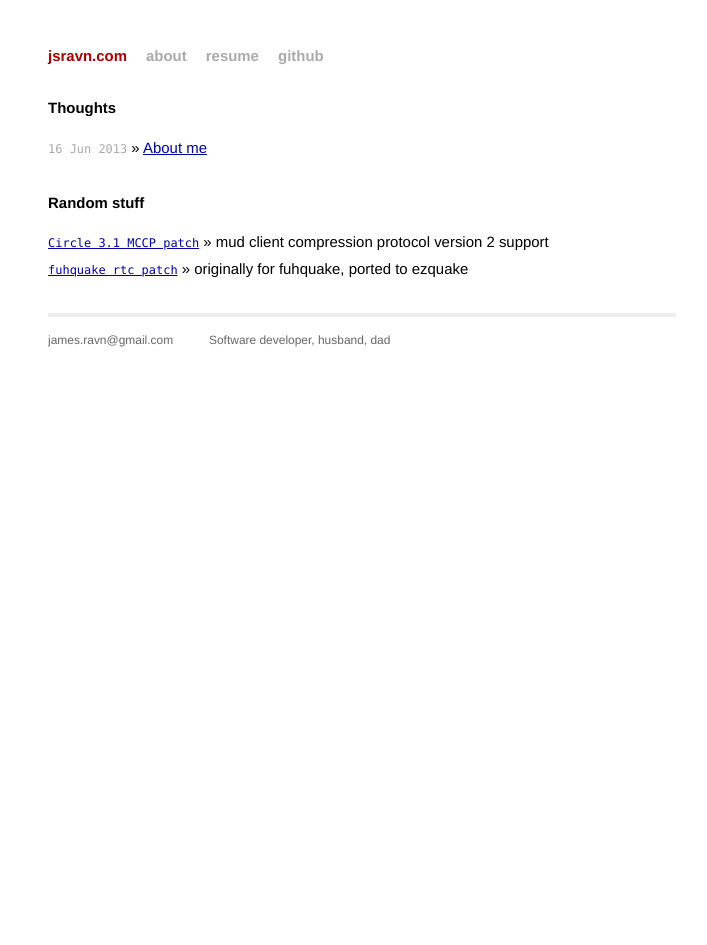
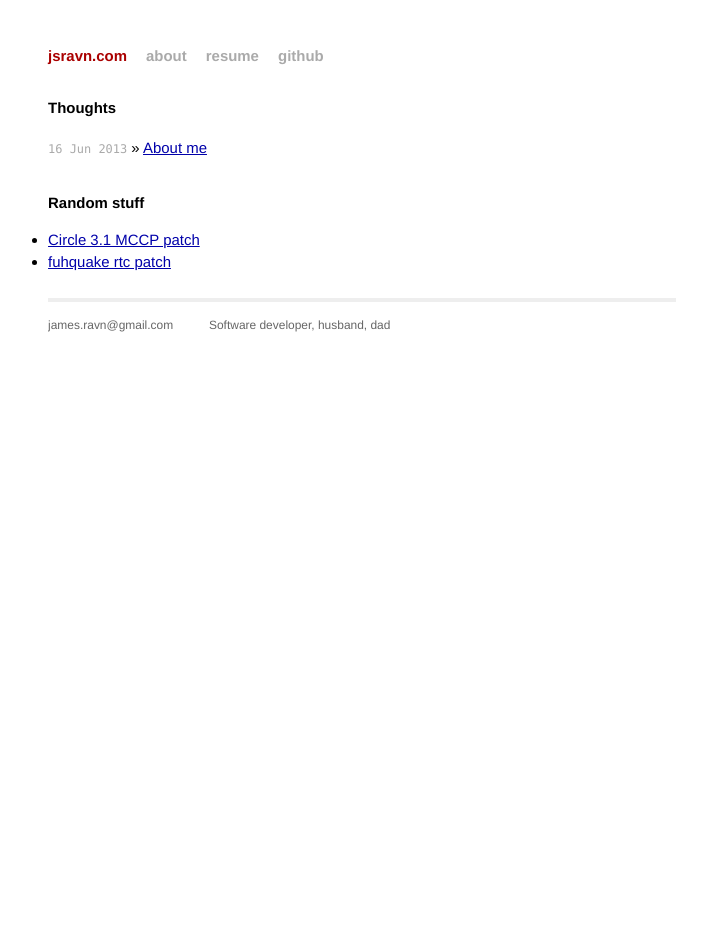
Before and after one commit to jsravn/old-blog, a Jekyll site: the page built from index.md, in a window 1280 px wide. Shown: the whole page, without its empty margins (278-985 px from the left). Built offline with Jekyll 4.4.1, drawn with Linux system fonts in a browser that asks for light colours.

Commit message:
Uses markdown for index

```diff
--- a/_layouts/default.html
+++ b/_layouts/default.html
@@ -19,7 +19,7 @@
           <div class="site">
             <div class="header">
               <h1 class="title"><a href="/">{{ site.name }}</a></h1>
-              <a class="extra" href="/2013/06/16/about-me.html">about</a>
+              <a class="extra" href="{% post_url 2013-06-16-about-me %}">about</a>
               <a class="extra" href="/resume.html">resume</a>
               <a class="extra" href="https://github.com/jsravn">github</a>
             </div>
--- a/index.html
+++ /dev/null
@@ -1,18 +0,0 @@
----
-layout: default
-title: James Ravn's Web Base
----
-
-<div id="home">
-  <h1>Thoughts</h1>
-  <ul class="posts">
-    {% for post in site.posts %}
-      <li><span>{{ post.date | date_to_string }}</span> &raquo; <a href="{{ post.url }}">{{ post.title }}</a></li>
-    {% endfor %}
-  </ul>
-  <h1>Random stuff</h1>
-  <ul class="posts">
-      <li><span><a href="/random/mccp/">Circle 3.1 MCCP patch</a></span> &raquo; mud client compression protocol version 2 support</li>
-      <li><span><a href="http://ezquake.sourceforge.net/docs/?rtc">fuhquake rtc patch</a></span> &raquo; originally for fuhquake, ported to ezquake</li>
-  </ul>
-</div>
--- /dev/null
+++ b/index.md
@@ -0,0 +1,20 @@
+---
+layout: default
+title: James Ravn's Web Base
+---
+
+Thoughts
+========
+
+<ul class="posts">
+{% for post in site.posts %}
+  <li><span>{{ post.date | date_to_string }}</span> &raquo; <a href="{{ post.url }}">{{ post.title }}</a></li>
+{% endfor %}
+</ul>
+
+
+Random stuff
+============
+
+- [Circle 3.1 MCCP patch](/random/mccp/)
+- [fuhquake rtc patch](http://ezquake.sourceforge.net/docs/?rtc)
```
